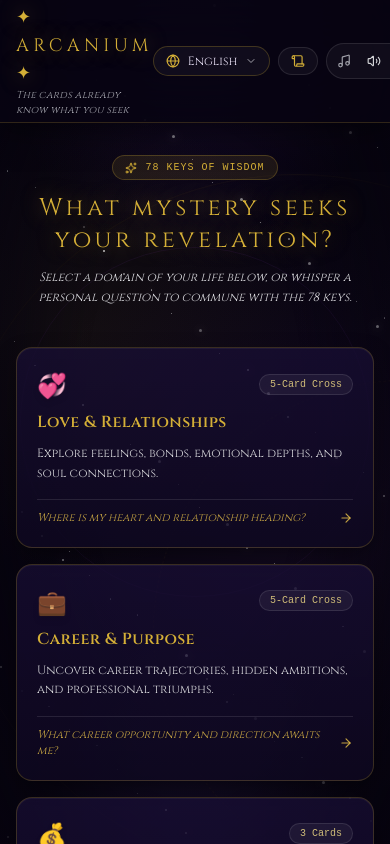
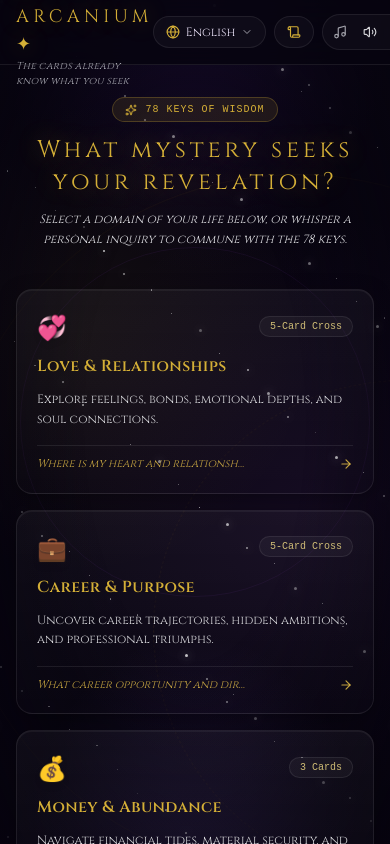
Before and after one commit to Hugokami/arcanium, a React (Vite) app: page / in a window 390 px wide. Shown: the top 844 px of the page. Built offline with nearby package versions, Linux system fonts and the light colour scheme; the HTML template or start-up script is replaced by a standard one.

Commit message:
feat: enhance UI with ibelick ui-skills design system (concentric radii, scroll fades, tactile buttons)

```diff
--- a/src/components/home/ArcanaFlowSelector.tsx
+++ b/src/components/home/ArcanaFlowSelector.tsx
@@ -2,7 +2,7 @@ import React, { useState } from 'react';
 import { Language, SpreadDefinition, TopicOption } from '../../types/tarot';
 import { TOPICS, SPREAD_CONFIGS, QUICK_INQUIRIES, UI_TRANSLATIONS, getSpreadConfig } from '../../data/translations';
 import { audioService } from '../../services/audioService';
-import { ArrowRight, Sparkles, Compass, MessageSquare, Flame, Check, HelpCircle } from 'lucide-react';
+import { ArrowRight, Sparkles, MessageSquare, Compass, Check } from 'lucide-react';
 
 interface ArcanaFlowSelectorProps {
   language: Language;
@@ -57,7 +57,7 @@ export const ArcanaFlowSelector: React.FC<ArcanaFlowSelectorProps> = ({
   };
 
   const heroSubtext = {
-    en: 'Select a domain of your life below, or whisper a personal question to commune with the 78 keys.',
+    en: 'Select a domain of your life below, or whisper a personal inquiry to commune with the 78 keys.',
     my: 'အောက်ပါ ဘဝကဏ္ဍတစ်ခုကို ရွေးချယ်ပါ သို့မဟုတ် သင်သိလိုသော မေးခွန်းကို တိုက်ရိုက်မေးမြန်းပါ။',
     ja: '以下のテーマを選択するか、心にある個人的な問いをカードに投げかけてください。'
   };
@@ -65,14 +65,14 @@ export const ArcanaFlowSelector: React.FC<ArcanaFlowSelectorProps> = ({
   return (
     <div className="w-full max-w-5xl mx-auto px-4 py-8 sm:py-12 space-y-10 animate-in fade-in duration-500">
 
-      {/* Refined Ethereal Hero */}
+      {/* Ethereal Hero Header */}
       <div className="text-center space-y-3 max-w-2xl mx-auto">
         <div className="inline-flex items-center space-x-2 px-3 py-1 rounded-full bg-[#d4af37]/10 border border-[#d4af37]/25 text-[10px] font-mono tracking-widest text-[#d4af37] uppercase">
           <Sparkles className="w-3 h-3 text-[#d4af37]" />
           <span>78 Keys of Wisdom</span>
         </div>
 
-        <h1 className="text-2xl sm:text-4xl md:text-5xl font-serif font-normal tracking-[0.15em] text-[#d4af37] text-shadow-gold">
+        <h1 className="text-2xl sm:text-4xl md:text-5xl font-serif font-normal tracking-[0.16em] text-[#d4af37] text-shadow-gold">
           {heroHeadline[language]}
         </h1>
         <p className="text-xs sm:text-sm text-zinc-300 font-serif leading-relaxed italic">
@@ -80,13 +80,13 @@ export const ArcanaFlowSelector: React.FC<ArcanaFlowSelectorProps> = ({
         </p>
       </div>
 
-      {/* STEP 1: The 6 Life Domains & Custom Portal */}
+      {/* STEP 1: Domain Cards & Personal Portal */}
       {step === 1 && (
         <div className="space-y-8 animate-in fade-in slide-in-from-bottom-3 duration-500">
 
           {/* 6 Rich Domain Tiles */}
           <div className="grid grid-cols-1 sm:grid-cols-2 lg:grid-cols-3 gap-4 sm:gap-5">
-            {TOPICS.map((topic, i) => {
+            {TOPICS.map((topic) => {
               const isSelected = selectedTopic.id === topic.id;
               const desc = topic.description ? topic.description[language] : '';
 
@@ -95,18 +95,16 @@ export const ArcanaFlowSelector: React.FC<ArcanaFlowSelectorProps> = ({
                   key={topic.id}
                   onClick={() => handleSelectTopic(topic)}
                   onMouseEnter={() => audioService.playCardHover()}
-                  className={`group relative craft-card p-5 sm:p-6 rounded-2xl cursor-pointer flex flex-col justify-between space-y-4 border ${
-                    isSelected
-                      ? 'border-[#d4af37] bg-[#d4af37]/15 shadow-gold-glow'
-                      : 'border-[#8a7326]/35 hover:border-[#d4af37]'
+                  className={`group relative craft-card p-5 sm:p-6 rounded-2xl cursor-pointer flex flex-col justify-between space-y-4 active:scale-[0.98] ${
+                    isSelected ? 'border-[#d4af37] bg-[#d4af37]/10 shadow-[0_0_24px_rgba(212,175,55,0.25)]' : ''
                   }`}
                 >
-                  <div className="space-y-2.5">
+                  <div className="space-y-3">
                     <div className="flex items-center justify-between">
-                      <span className="text-2xl sm:text-3xl filter drop-shadow-md group-hover:scale-110 transition-transform">
+                      <span className="text-2xl sm:text-3xl filter drop-shadow-md group-hover:scale-105 transition-transform duration-200">
                         {topic.icon}
                       </span>
-                      <span className="text-[10px] font-mono font-medium px-2.5 py-0.5 rounded-full bg-white/5 border border-white/10 text-amber-200/80 group-hover:border-[#d4af37]/40">
+                      <span className="text-[10px] font-mono font-medium px-2.5 py-0.5 rounded-full bg-white/[0.04] border border-white/[0.08] text-amber-200/80 group-hover:border-[#d4af37]/40">
                         {topic.suggestedSpread === 'single'
                           ? (language === 'my' ? '၁ ကတ်' : language === 'ja' ? '1枚' : '1 Card')
                           : topic.suggestedSpread === 'three'
@@ -126,9 +124,9 @@ export const ArcanaFlowSelector: React.FC<ArcanaFlowSelectorProps> = ({
                     )}
                   </div>
 
-                  <div className="flex items-center justify-between text-[11px] font-serif text-amber-300/75 group-hover:text-[#d4af37] pt-2.5 border-t border-white/10">
-                    <span className="italic">{topic.defaultQuestion[language]}</span>
-                    <ArrowRight className="w-3.5 h-3.5 flex-shrink-0 group-hover:translate-x-1.5 transition-transform ml-2" />
+                  <div className="flex items-center justify-between text-[11px] font-serif text-amber-300/75 group-hover:text-[#d4af37] pt-2.5 border-t border-white/[0.08]">
+                    <span className="italic truncate max-w-[210px]">{topic.defaultQuestion[language]}</span>
+                    <ArrowRight className="w-3.5 h-3.5 flex-shrink-0 group-hover:translate-x-1 transition-transform ml-1.5" />
                   </div>
                 </div>
               );
@@ -136,7 +134,7 @@ export const ArcanaFlowSelector: React.FC<ArcanaFlowSelectorProps> = ({
           </div>
 
           {/* Custom Question Whisper Portal */}
-          <div className="craft-panel p-6 sm:p-8 rounded-2xl space-y-4">
+          <div className="craft-panel p-6 sm:p-7 rounded-2xl space-y-4">
             <div className="flex items-center space-x-2 text-[#d4af37] font-serif text-xs uppercase tracking-wider font-semibold">
               <MessageSquare className="w-4 h-4 text-[#d4af37]" />
               <span>
@@ -155,12 +153,12 @@ export const ArcanaFlowSelector: React.FC<ArcanaFlowSelectorProps> = ({
                   value={customQuestion}
                   onChange={(e) => setCustomQuestion(e.target.value)}
                   placeholder={UI_TRANSLATIONS.questionPlaceholder[language]}
-                  className="w-full pl-5 pr-28 py-3.5 rounded-xl bg-black/60 border border-[#8a7326]/40 focus:border-[#d4af37] focus:outline-none text-sm sm:text-base text-[#e8e0f5] placeholder-zinc-500 font-serif transition-all shadow-inner focus:ring-1 focus:ring-[#d4af37]"
+                  className="w-full pl-4.5 pr-28 py-3.5 rounded-xl bg-black/60 border border-white/[0.1] focus:border-[#d4af37] focus:outline-none text-sm sm:text-base text-[#e8e0f5] placeholder-zinc-500 font-serif transition-all shadow-inner focus:ring-1 focus:ring-[#d4af37]"
                 />
                 {customQuestion.trim() && (
                   <button
                     type="submit"
-                    className="absolute right-2 top-2 px-4 py-2 rounded-lg bg-[#d4af37] text-black font-serif text-xs font-bold flex items-center space-x-1.5 hover:brightness-110 shadow-sm transition-all"
+                    className="absolute right-2 top-2 px-4 py-2 rounded-lg bg-[#d4af37] text-black font-serif text-xs font-bold flex items-center space-x-1.5 hover:brightness-110 shadow-sm transition-all active:scale-95"
                   >
                     <span>{UI_TRANSLATIONS.nextBtn[language]}</span>
                     <ArrowRight className="w-3.5 h-3.5" />
@@ -179,7 +177,7 @@ export const ArcanaFlowSelector: React.FC<ArcanaFlowSelectorProps> = ({
                   <button
                     key={qi.id}
                     onClick={() => handleQuickQuestionClick(qi.text[language], idx % TOPICS.length)}
-                    className="text-[11px] font-serif text-zinc-300 hover:text-[#d4af37] px-3 py-1.5 rounded-full bg-white/[0.03] hover:bg-[#d4af37]/10 border border-white/5 hover:border-[#d4af37]/40 transition-all text-left"
+                    className="text-[11px] font-serif text-zinc-300 hover:text-[#d4af37] px-3 py-1.5 rounded-full bg-white/[0.03] hover:bg-[#d4af37]/10 border border-white/[0.06] hover:border-[#d4af37]/40 transition-all text-left active:scale-95"
                   >
                     "{qi.text[language]}"
                   </button>
@@ -192,11 +190,11 @@ export const ArcanaFlowSelector: React.FC<ArcanaFlowSelectorProps> = ({
         </div>
       )}
 
-      {/* STEP 2: Choose your spread */}
+      {/* STEP 2: Choose your spread with Mini Visual Slot Diagrams */}
       {step === 2 && (
         <section className="craft-panel p-6 sm:p-10 rounded-2xl space-y-8 animate-in fade-in slide-in-from-bottom-3 duration-500">
 
-          <div className="flex flex-col sm:flex-row items-center justify-between gap-3 border-b border-white/10 pb-4">
+          <div className="flex flex-col sm:flex-row items-center justify-between gap-3 border-b border-white/[0.08] pb-4">
             <div className="space-y-0.5">
               <h2 className="text-[#d4af37] font-serif tracking-[0.18em] text-xs sm:text-sm uppercase font-semibold">
                 {UI_TRANSLATIONS.step2Title[language]}
@@ -208,36 +206,49 @@ export const ArcanaFlowSelector: React.FC<ArcanaFlowSelectorProps> = ({
 
             <button
               onClick={() => setStep(1)}
-              className="text-xs font-serif text-zinc-400 hover:text-[#d4af37] underline transition-colors"
+              className="text-xs font-serif text-zinc-400 hover:text-[#d4af37] underline transition-colors active:scale-95"
             >
               {UI_TRANSLATIONS.changeTopicBtn[language]}
             </button>
           </div>
 
-          {/* Spreads Grid */}
+          {/* Spreads Grid with Mini Card Slot Diagrams */}
           <div className="grid grid-cols-1 sm:grid-cols-2 gap-4 max-w-3xl mx-auto">
             {SPREAD_CONFIGS.map(spread => (
               <button
                 key={spread.id}
                 onClick={() => handleSelectSpread(spread)}
                 onMouseEnter={() => audioService.playCardHover()}
-                className="group craft-card p-5 sm:p-6 rounded-2xl text-left flex flex-col justify-between space-y-4 cursor-pointer"
+                className="group craft-card p-5 sm:p-6 rounded-2xl text-left flex flex-col justify-between space-y-4 cursor-pointer active:scale-[0.98]"
               >
-                <div className="space-y-2">
-                  <div className="font-serif font-bold text-base sm:text-lg text-[#d4af37] group-hover:text-amber-200 tracking-wide flex items-center justify-between">
-                    <span>{spread.name[language]}</span>
+                <div className="space-y-3">
+                  <div className="flex items-center justify-between">
+                    <div className="font-serif font-bold text-base sm:text-lg text-[#d4af37] group-hover:text-amber-200 tracking-wide">
+                      {spread.name[language]}
+                    </div>
                     <span className="text-[10px] font-mono px-2.5 py-0.5 rounded-full bg-[#d4af37]/15 border border-[#d4af37]/30 text-amber-200">
                       {spread.cardCount} {spread.cardCount === 1 ? UI_TRANSLATIONS.oneCardPick[language] : UI_TRANSLATIONS.cardsPick[language]}
                     </span>
                   </div>
+
+                  {/* Mini Visual Slot Diagram */}
+                  <div className="flex items-center gap-1.5 py-1">
+                    {Array.from({ length: spread.cardCount }).map((_, i) => (
+                      <div
+                        key={i}
+                        className="w-5 h-7 rounded border border-[#8a7326]/60 bg-black/40 group-hover:border-[#d4af37] transition-colors"
+                      />
+                    ))}
+                  </div>
+
                   <p className="text-xs text-zinc-300 font-serif leading-relaxed">
                     {spread.subtitle[language]}
                   </p>
                 </div>
 
-                <div className="flex items-center justify-between text-[11px] font-serif text-amber-300/80 group-hover:text-[#d4af37] pt-3 border-t border-white/10">
+                <div className="flex items-center justify-between text-[11px] font-serif text-amber-300/80 group-hover:text-[#d4af37] pt-3 border-t border-white/[0.08]">
                   <span>{UI_TRANSLATIONS.communeAndDrawBtn[language]}</span>
-                  <ArrowRight className="w-3.5 h-3.5 group-hover:translate-x-1.5 transition-transform" />
+                  <ArrowRight className="w-3.5 h-3.5 group-hover:translate-x-1 transition-transform" />
                 </div>
               </button>
             ))}
--- a/src/components/layout/Header.tsx
+++ b/src/components/layout/Header.tsx
@@ -1,5 +1,5 @@
 import React, { useState, useRef, useEffect } from 'react';
-import { Volume2, VolumeX, Sparkles, BookOpen, Scroll, Music, ChevronDown, Globe, Check } from 'lucide-react';
+import { Volume2, VolumeX, BookOpen, Scroll, Music, ChevronDown, Globe, Check } from 'lucide-react';
 import { Language } from '../../types/tarot';
 import { UI_TRANSLATIONS } from '../../data/translations';
 import { audioService } from '../../services/audioService';
@@ -69,10 +69,10 @@ export const Header: React.FC<HeaderProps> = ({
   const currentLangObj = languages.find(l => l.id === language) || languages[0];
 
   return (
-    <header className="sticky top-0 z-40 w-full backdrop-blur-2xl bg-[#080412]/85 border-b border-[#d4af37]/20 transition-all shadow-[0_4px_30px_rgba(0,0,0,0.5)]">
-      <div className="max-w-6xl mx-auto px-4 sm:px-6 h-18 flex items-center justify-between">
+    <header className="sticky top-0 z-40 w-full backdrop-blur-xl bg-[#07040f]/80 border-b border-white/[0.08] transition-all">
+      <div className="max-w-6xl mx-auto px-4 sm:px-6 h-16 flex items-center justify-between">
 
-        {/* Left: Clean Brand Identity (No square symbol) */}
+        {/* Left: Clean Brand Logo & Subtitle */}
         <button
           onClick={onResetHome}
           className="group flex flex-col items-start text-left focus:outline-none focus-visible:ring-2 focus-visible:ring-[#d4af37] rounded-lg py-1 transition-transform active:scale-95"
@@ -85,14 +85,14 @@ export const Header: React.FC<HeaderProps> = ({
           </span>
         </button>
 
-        {/* Right: Craft Controls */}
-        <div className="flex items-center space-x-2 sm:space-x-3">
+        {/* Right: Controls Hub */}
+        <div className="flex items-center space-x-2 sm:space-x-2.5">
 
           {/* Language Switcher Dropdown */}
           <div className="relative" ref={langMenuRef}>
             <button
               onClick={() => setShowLangMenu(!showLangMenu)}
-              className="flex items-center space-x-2 px-3 py-1.5 rounded-full bg-white/[0.04] hover:bg-white/[0.08] border border-[#8a7326]/40 hover:border-[#d4af37] text-xs text-[#e8e0f5] transition-all focus:outline-none focus-visible:ring-2 focus-visible:ring-[#d4af37]"
+              className="flex items-center space-x-1.5 h-8 px-3 rounded-full bg-white/[0.03] hover:bg-white/[0.07] border border-white/[0.08] hover:border-[#d4af37]/50 text-xs text-[#e8e0f5] transition-all focus:outline-none focus-visible:ring-2 focus-visible:ring-[#d4af37] active:scale-95"
             >
               <Globe className="w-3.5 h-3.5 text-[#d4af37]" />
               <span className="font-serif font-medium">{currentLangObj.nativeName}</span>
@@ -100,7 +100,7 @@ export const Header: React.FC<HeaderProps> = ({
             </button>
 
             {showLangMenu && (
-              <div className="absolute right-0 mt-2 w-48 rounded-2xl bg-[#130b29] border border-[#d4af37]/40 shadow-2xl p-1.5 z-50 animate-in fade-in slide-in-from-top-2 backdrop-blur-xl">
+              <div className="absolute right-0 mt-2 w-48 rounded-xl bg-[#110924] border border-white/[0.12] shadow-2xl p-1 z-50 animate-in fade-in slide-in-from-top-1 backdrop-blur-2xl">
                 {languages.map(lang => (
                   <button
                     key={lang.id}
@@ -109,9 +109,9 @@ export const Header: React.FC<HeaderProps> = ({
                       setShowLangMenu(false);
                       audioService.playCardSlide();
                     }}
-                    className={`w-full flex items-center justify-between px-3 py-2 rounded-xl text-left text-xs font-serif transition-colors ${
+                    className={`w-full flex items-center justify-between px-3 py-2 rounded-lg text-left text-xs font-serif transition-all active:scale-[0.98] ${
                       language === lang.id
-                        ? 'bg-[#d4af37]/20 text-[#d4af37] font-semibold border border-[#d4af37]/30'
+                        ? 'bg-[#d4af37]/15 text-[#d4af37] font-semibold border border-[#d4af37]/30'
                         : 'hover:bg-white/5 text-zinc-300'
                     }`}
                   >
@@ -132,7 +132,7 @@ export const Header: React.FC<HeaderProps> = ({
               audioService.playCardSlide();
               onOpenCodex();
             }}
-            className="hidden sm:flex items-center space-x-1.5 px-3 py-1.5 rounded-full bg-white/[0.04] hover:bg-white/[0.08] border border-white/10 hover:border-[#d4af37]/60 text-xs text-zinc-300 hover:text-[#d4af37] transition-all focus:outline-none focus-visible:ring-2 focus-visible:ring-[#d4af37]"
+            className="hidden sm:flex items-center space-x-1.5 h-8 px-3 rounded-full bg-white/[0.03] hover:bg-white/[0.07] border border-white/[0.08] hover:border-[#d4af37]/50 text-xs text-zinc-300 hover:text-[#d4af37] transition-all focus:outline-none focus-visible:ring-2 focus-visible:ring-[#d4af37] active:scale-95"
             title={UI_TRANSLATIONS.codexBtn[language]}
           >
             <BookOpen className="w-3.5 h-3.5 text-[#d4af37]" />
@@ -145,26 +145,26 @@ export const Header: React.FC<HeaderProps> = ({
               audioService.playCardSlide();
               onOpenJournal();
             }}
-            className="relative flex items-center space-x-1.5 px-3 py-1.5 rounded-full bg-white/[0.04] hover:bg-white/[0.08] border border-white/10 hover:border-[#d4af37]/60 text-xs text-zinc-300 hover:text-[#d4af37] transition-all focus:outline-none focus-visible:ring-2 focus-visible:ring-[#d4af37]"
+            className="relative flex items-center space-x-1.5 h-8 px-3 rounded-full bg-white/[0.03] hover:bg-white/[0.07] border border-white/[0.08] hover:border-[#d4af37]/50 text-xs text-zinc-300 hover:text-[#d4af37] transition-all focus:outline-none focus-visible:ring-2 focus-visible:ring-[#d4af37] active:scale-95"
             title={UI_TRANSLATIONS.journalBtn[language]}
           >
             <Scroll className="w-3.5 h-3.5 text-[#d4af37]" />
             <span className="hidden sm:inline font-serif">{UI_TRANSLATIONS.journalBtn[language]}</span>
             {journalCount > 0 && (
-              <span className="inline-flex items-center justify-center px-1.5 py-0.5 text-[9px] font-mono font-bold rounded-full bg-[#d4af37] text-black shadow-sm">
+              <span className="inline-flex items-center justify-center px-1.5 py-0.2 text-[9px] font-mono font-bold rounded-full bg-[#d4af37] text-black">
                 {journalCount}
               </span>
             )}
           </button>
 
           {/* Audio Console Hub */}
-          <div className="relative flex items-center space-x-1 bg-white/[0.04] p-1 rounded-full border border-white/10" ref={volMenuRef}>
+          <div className="relative flex items-center space-x-1 bg-white/[0.03] p-1 rounded-full border border-white/[0.08]" ref={volMenuRef}>
             {/* Ambient Drone (432Hz) */}
             <button
               onClick={handleToggleAmbient}
-              className={`p-1.5 rounded-full transition-all ${
+              className={`p-1.5 rounded-full transition-all active:scale-90 ${
                 isAmbientOn
-                  ? 'bg-[#d4af37]/25 text-[#d4af37] shadow-gold-glow'
+                  ? 'bg-[#d4af37]/20 text-[#d4af37] shadow-[0_0_12px_rgba(212,175,55,0.4)]'
                   : 'text-zinc-400 hover:text-zinc-200'
               }`}
               title={UI_TRANSLATIONS.ambientAudio[language]}
@@ -175,7 +175,7 @@ export const Header: React.FC<HeaderProps> = ({
             {/* Mute/Unmute */}
             <button
               onClick={handleToggleMute}
-              className={`p-1.5 rounded-full transition-all ${
+              className={`p-1.5 rounded-full transition-all active:scale-90 ${
                 isMuted ? 'text-rose-400' : 'text-zinc-300 hover:text-[#d4af37]'
               }`}
               title={UI_TRANSLATIONS.soundFx[language]}
@@ -192,7 +192,7 @@ export const Header: React.FC<HeaderProps> = ({
             </button>
 
             {showVolumeMenu && (
-              <div className="absolute right-0 top-11 w-48 p-3.5 rounded-2xl bg-[#130b29] border border-[#d4af37]/40 shadow-2xl z-50 backdrop-blur-xl animate-in fade-in">
+              <div className="absolute right-0 top-10 w-48 p-3.5 rounded-xl bg-[#110924] border border-white/[0.12] shadow-2xl z-50 backdrop-blur-2xl animate-in fade-in">
                 <div className="text-[10px] font-mono uppercase tracking-wider text-[#d4af37] mb-2 flex justify-between">
                   <span>Soundscape Volume</span>
                   <span>{Math.round(volume * 100)}%</span>
--- a/src/index.css
+++ b/src/index.css
@@ -8,8 +8,8 @@
     --gold-light: #f5dfa8;
     --gold-dark: #8a7326;
     --midnight-void: #07040f;
-    --midnight-surface: #100822;
-    --midnight-elevated: #180d32;
+    --midnight-surface: #0f0920;
+    --midnight-elevated: #160e2e;
     --accent-purple: #9d4edd;
     --accent-indigo: #6366f1;
     --accent-teal: #14b8a6;
@@ -25,64 +25,92 @@
   }
 }
 
-/* Custom Mystical Scrollbars */
+/* ibelick / UI Craft Scrollbars */
 ::-webkit-scrollbar {
-  width: 6px;
-  height: 6px;
+  width: 5px;
+  height: 5px;
 }
 
 ::-webkit-scrollbar-track {
-  background: rgba(7, 4, 15, 0.7);
+  background: transparent;
 }
 
 ::-webkit-scrollbar-thumb {
-  background: rgba(212, 175, 55, 0.3);
+  background: rgba(212, 175, 55, 0.25);
   border-radius: 9999px;
-  border: 1px solid rgba(212, 175, 55, 0.15);
 }
 
 ::-webkit-scrollbar-thumb:hover {
-  background: rgba(212, 175, 55, 0.6);
-  box-shadow: 0 0 10px rgba(212, 175, 55, 0.5);
+  background: rgba(212, 175, 55, 0.5);
 }
 
-/* UI Craft Glass Panels */
+/* ibelick Luminous Card & Glass Panels */
 .craft-panel {
-  background: linear-gradient(135deg, rgba(20, 12, 45, 0.85) 0%, rgba(13, 7, 30, 0.9) 100%);
-  border: 1px solid rgba(212, 175, 55, 0.25);
-  box-shadow: 0 10px 30px -10px rgba(0, 0, 0, 0.7),
+  background: linear-gradient(180deg, rgba(22, 14, 46, 0.75) 0%, rgba(13, 8, 28, 0.85) 100%);
+  border: 1px solid rgba(255, 255, 255, 0.08);
+  box-shadow: 0 8px 32px -8px rgba(0, 0, 0, 0.8),
               0 0 1px 1px rgba(212, 175, 55, 0.15),
-              inset 0 1px 0 rgba(255, 255, 255, 0.08);
-  backdrop-filter: blur(16px);
-  -webkit-backdrop-filter: blur(16px);
+              inset 0 1px 0 rgba(255, 255, 255, 0.06);
+  backdrop-filter: blur(20px);
+  -webkit-backdrop-filter: blur(20px);
 }
 
 .craft-card {
-  background: linear-gradient(180deg, rgba(24, 14, 52, 0.75) 0%, rgba(14, 8, 32, 0.85) 100%);
-  border: 1px solid rgba(138, 115, 38, 0.35);
-  box-shadow: 0 8px 24px -6px rgba(0, 0, 0, 0.6),
+  position: relative;
+  background: linear-gradient(180deg, rgba(255, 255, 255, 0.04) 0%, rgba(255, 255, 255, 0.01) 100%);
+  border: 1px solid rgba(255, 255, 255, 0.08);
+  box-shadow: 0 4px 20px -4px rgba(0, 0, 0, 0.5),
               inset 0 1px 0 rgba(255, 255, 255, 0.05);
-  transition: all 0.3s cubic-bezier(0.16, 1, 0.3, 1);
+  transition: all 0.25s cubic-bezier(0.16, 1, 0.3, 1);
 }
 
 .craft-card:hover {
-  border-color: rgba(212, 175, 55, 0.8);
+  border-color: rgba(212, 175, 55, 0.6);
+  background: linear-gradient(180deg, rgba(212, 175, 55, 0.08) 0%, rgba(255, 255, 255, 0.02) 100%);
   box-shadow: 0 12px 32px -8px rgba(0, 0, 0, 0.8),
-              0 0 20px -2px rgba(212, 175, 55, 0.35),
+              0 0 24px -4px rgba(212, 175, 55, 0.25),
               inset 0 1px 0 rgba(255, 255, 255, 0.12);
-  transform: translateY(-3px);
+  transform: translateY(-2px);
+}
+
+/* Subtle Interactive Buttons */
+.btn-primary {
+  @apply relative inline-flex items-center justify-center font-serif text-xs sm:text-sm font-semibold tracking-wider uppercase transition-all duration-200 active:scale-[0.98] disabled:opacity-50 disabled:pointer-events-none;
+  background: linear-gradient(180deg, #dfb76c 0%, #b8903e 100%);
+  color: #07040f;
+  border: 1px solid rgba(255, 255, 255, 0.3);
+  box-shadow: 0 2px 10px rgba(212, 175, 55, 0.3), inset 0 1px 0 rgba(255, 255, 255, 0.4);
+}
+
+.btn-primary:hover {
+  filter: brightness(1.08);
+  box-shadow: 0 4px 16px rgba(212, 175, 55, 0.45), inset 0 1px 0 rgba(255, 255, 255, 0.5);
+}
+
+.btn-secondary {
+  @apply relative inline-flex items-center justify-center font-serif text-xs sm:text-sm tracking-wide transition-all duration-200 active:scale-[0.98];
+  background: rgba(255, 255, 255, 0.04);
+  border: 1px solid rgba(255, 255, 255, 0.1);
+  color: #e8e4dc;
+}
+
+.btn-secondary:hover {
+  background: rgba(255, 255, 255, 0.08);
+  border-color: rgba(212, 175, 55, 0.5);
+  color: #d4af37;
 }
 
 /* Text glow effects */
 .text-shadow-gold {
-  text-shadow: 0 0 20px rgba(212, 175, 55, 0.5), 0 0 40px rgba(212, 175, 55, 0.2);
+  text-shadow: 0 0 24px rgba(212, 175, 55, 0.45);
 }
 
-.text-shadow-subtle {
-  text-shadow: 0 1px 2px rgba(0, 0, 0, 0.8);
+/* Scroll fade edge mask */
+.scroll-fade-x {
+  mask-image: linear-gradient(to right, transparent, black 12px, black calc(100% - 12px), transparent);
+  -webkit-mask-image: linear-gradient(to right, transparent, black 12px, black calc(100% - 12px), transparent);
 }
 
-/* Print styles for export scroll */
 @media print {
   body {
     background: white !important;
```
Also changed, not shown: src/components/reading/DeepReadingView.tsx (+23 -23 lines).
